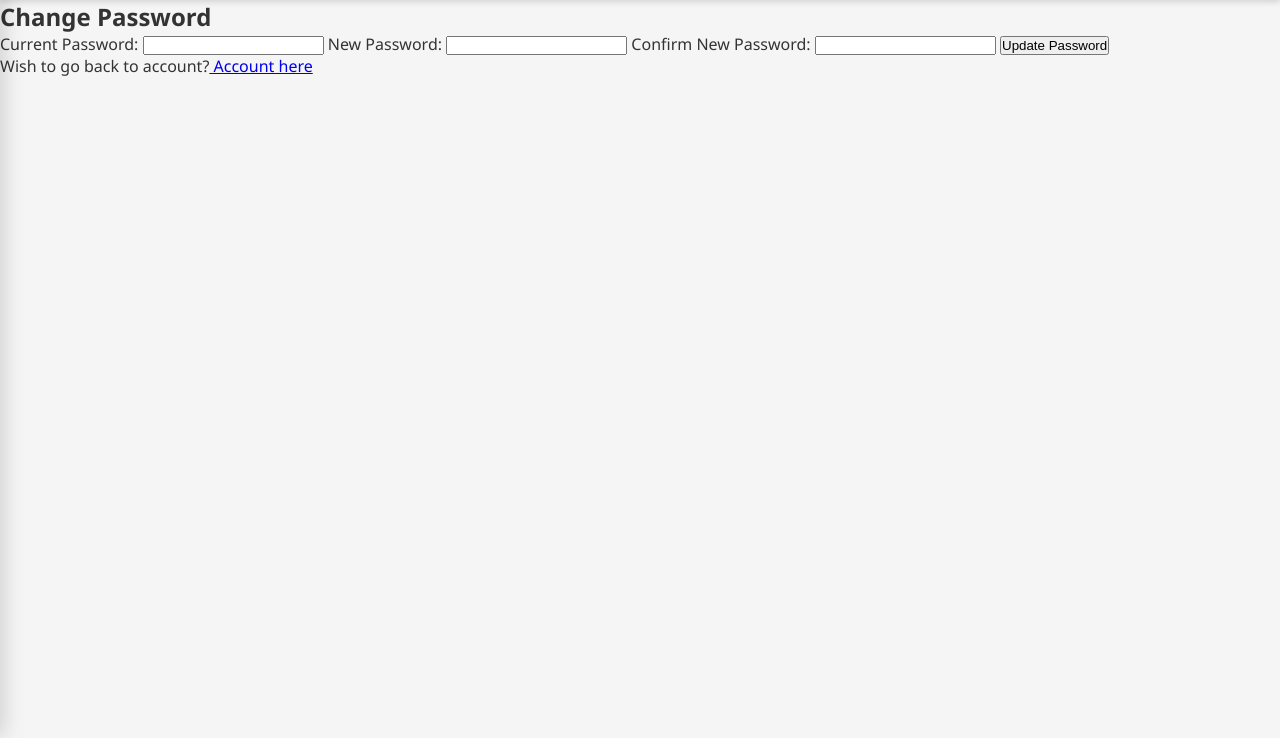
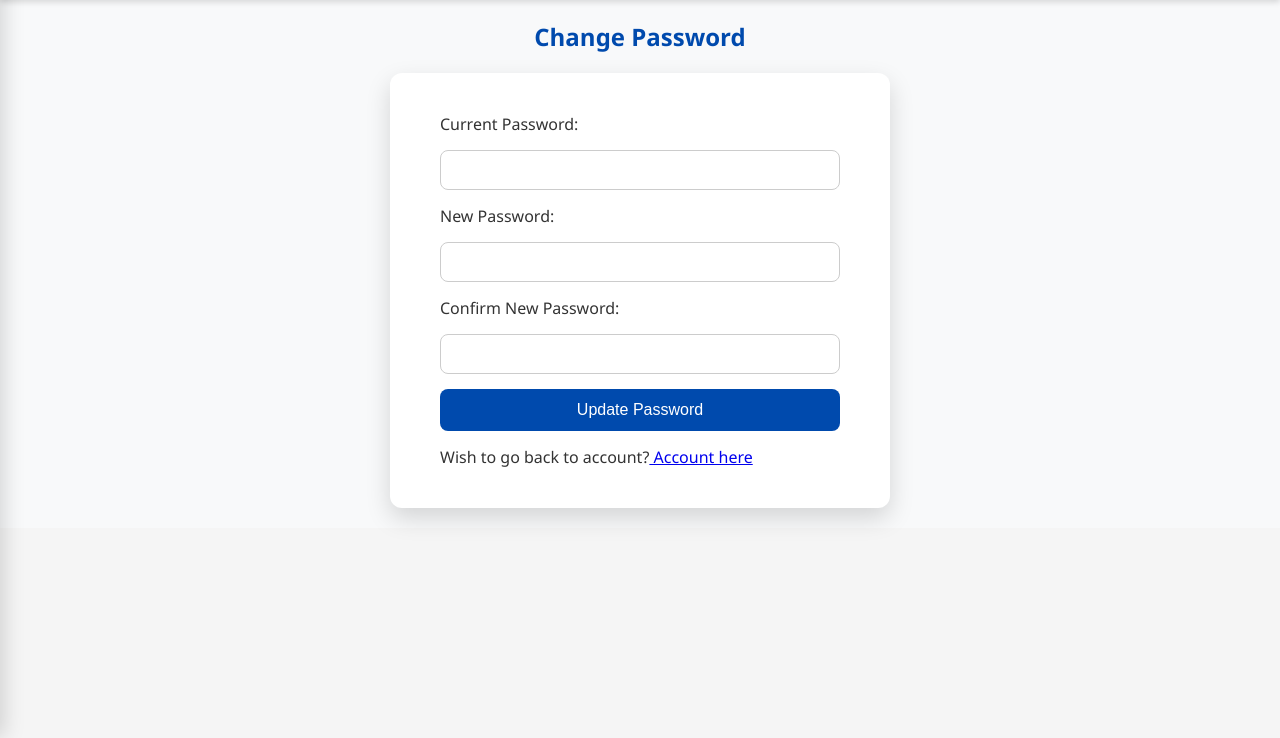
Before and after one commit to overheated42/GitExercise-G05, a Flask app: page /change_password in a window 1280 px wide. Shown: the part 92-830 px from the top of the page. Run offline with Flask 3, Linux system fonts and the light colour scheme; a user stored in the database is signed in; data comes from the database, SQL or seed files in the repository; parts of the project's set-up code (start-up, migrations or seed data) failed here and were passed over.

Commit message:
updated css for change password

```diff
--- a/app/static/style.css
+++ b/app/static/style.css
@@ -477,7 +477,8 @@ header {
 }
 
 /* ===== ACCOUNT MANAGEMENT PAGE ===== */
-.account-bg {
+.account-bg ,
+.change-bg {
     display: flex;
     flex-direction: column;
     justify-content: center;
@@ -487,7 +488,8 @@ header {
 }
 
 
-.account-bg h2 {
+.account-bg h2,
+.change-bg h2 {
    text-align: center;
     justify-content: center;
     display:block;
@@ -495,7 +497,8 @@ header {
     color: #004aad;
 }
 
-.account-form {
+.account-form,
+.change-form {
     background: #fff;
     padding: 40px 50px;
     border-radius: 12px;
@@ -508,7 +511,8 @@ header {
 }
 
 /* FORM TITLE */
-.account-form h2 {
+.account-form h2,
+.change-form h2 {
     text-align: center;
     margin-bottom: 20px;
     color: #004aad;
@@ -516,7 +520,8 @@ header {
 
 /* INPUT FIELDS */
 .account-form input[type="text"],
-.account-form input[type="email"] {
+.account-form input[type="email"],
+.change-form input[type="password"] {
     width: 100%;
     padding: 10px 12px;
     font-size: 16px;
@@ -527,13 +532,15 @@ header {
 }
 
 .account-form input[type="text"]:focus,
-.account-form input[type="email"]:focus {
+.account-form input[type="email"]:focus ,
+.change-form input[type="password"]:focus {
     border-color: #004aad;
     box-shadow: 0 0 8px rgba(0, 74, 173, 0.3);
 }
 
 /* SUBMIT BUTTON */
-.account-form button {
+.account-form button,
+.change-form button {
     width: 100%;
     padding: 12px;
     background-color: #004aad;
@@ -545,7 +552,8 @@ header {
     transition: background 0.3s ease, transform 0.2s ease;
 }
 
-.account-form button:hover {
+.account-form button:hover ,
+.change-form button:hover {
     background-color: #003080;
     transform: translateY(-2px);
 }
```
